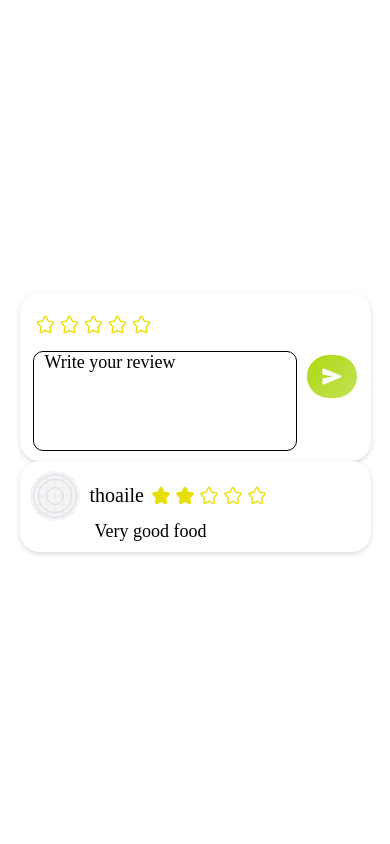
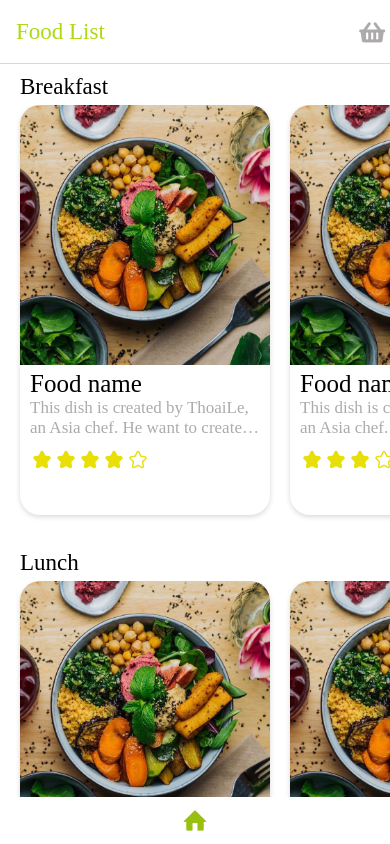
Before and after one commit to kientr2002/Foody, a React Native app in the folder frontend/: screen / in a window 390 px wide. Built offline with nearby package versions, Linux system fonts and the light colour scheme; a web font is replaced by a local one.

Commit message:
Finishing Ui code for home page and food detail page

```diff
--- a/frontend/App.tsx
+++ b/frontend/App.tsx
@@ -2,6 +2,7 @@ import * as React from 'react'
 import { useFonts } from 'expo-font'
 import { ReviewCard, ReviewInput } from './src/components/review/Review'
 import { View } from 'react-native'
+import UserView from './src/screens/user/UserView'
 
 
 export default function App() {
@@ -18,17 +19,6 @@ export default function App() {
         return null
 
     return (
-        <View style={{
-            flex: 1,
-            justifyContent: 'center',
-            alignItems: 'center'
-        }}>
-            <ReviewInput />
-            <ReviewCard
-                username='thoaile'
-                rate={2}
-                body='Very good food'
-            />
-        </View>
+        <UserView />
     )
 }
--- a/frontend/src/components/card/styles.tsx
+++ b/frontend/src/components/card/styles.tsx
@@ -4,6 +4,7 @@ import color from "../../styles/color"
 const styles = StyleSheet.create({
     background: {
         borderRadius: 20,
+        marginBottom: 5,
 
         display: 'flex',
         flexDirection: 'column',
@@ -13,9 +14,8 @@ const styles = StyleSheet.create({
         shadowOffset: { width: 0, height: 2 },
         shadowOpacity:  0.15,
         shadowRadius: 5,
-        elevation: 0,
+        elevation: 2,
 
-        borderWidth: 1,
     },
     background_1: {
         width: 250,
--- a/frontend/src/components/review/Review.tsx
+++ b/frontend/src/components/review/Review.tsx
@@ -10,6 +10,14 @@ export interface ReviewCardAttribute {
     username: string,
     rate: number,
     body: string,
+}
+
+export interface ReviewInputAttribute {
+    rate: number
+    setRate: (rate:number) => void
+    comment: string
+    setComment: (comment:string) => void
+    handleSubmit: (rate:number, comment:string) => void
 }
 
 function Stars({ rate }:any) {
@@ -35,10 +43,7 @@ function Stars({ rate }:any) {
     )
 }
 
-export function ReviewInput(props:any) {
-    const [rate, setRate] = React.useState<number>(0)
-    const [comment, setComment] = React.useState<string>('')
-
+export function ReviewInput({rate, setRate, comment, setComment, handleSubmit}:ReviewInputAttribute) {
     return (
         <View style={styles.reviewInput}>
             <View style={styles.input}>
@@ -100,6 +105,7 @@ export function ReviewInput(props:any) {
             <Button
                 type='confirm'
                 comment
+                onPress={() => handleSubmit(rate, comment)}
             />
         </View>
     )
--- a/frontend/src/components/review/styles.tsx
+++ b/frontend/src/components/review/styles.tsx
@@ -3,20 +3,20 @@ import color from '../../styles/color'
 
 const styles = StyleSheet.create({
     reviewInput: {
-        width: '90%',
+        width: '95%',
         display: 'flex',
         flexDirection: 'row',
         justifyContent: 'center',
         alignItems: 'center',
 
-        paddingVertical: 10,
+        paddingVertical: 15,
         borderRadius: 20,
         backgroundColor: color.background,
         shadowColor: "#000",
         shadowOffset: { width: 0, height: 2 },
         shadowOpacity:  0.15,
         shadowRadius: 5,
-        elevation: 5
+        elevation: 1
     },
     input: {
         width: '75%',
@@ -35,7 +35,7 @@ const styles = StyleSheet.create({
     },
 
     reviewCard: {
-        width: '90%',
+        width: '95%',
         paddingVertical: 10,
         paddingHorizontal: 10,
         borderRadius: 20,
@@ -44,7 +44,7 @@ const styles = StyleSheet.create({
         shadowOffset: { width: 0, height: 2 },
         shadowOpacity:  0.15,
         shadowRadius: 5,
-        elevation: 5
+        elevation: 1
     },
     reviewCardTitle: {
         display: 'flex',
--- a/frontend/src/screens/user/FoodDetail/FoodDetail.tsx
+++ b/frontend/src/screens/user/FoodDetail/FoodDetail.tsx
@@ -1,9 +1,10 @@
 import * as React from 'react'
 import { NativeStackScreenProps } from '@react-navigation/native-stack'
-import { createMaterialTopTabNavigator, MaterialTopTabBarProps } from '@react-navigation/material-top-tabs'
-import { View, Text, Image, ScrollView, Pressable, TouchableOpacity, Animated } from 'react-native'
+import { createMaterialTopTabNavigator } from '@react-navigation/material-top-tabs'
+import { View, Text, Image, ScrollView, } from 'react-native'
 import * as Progress from 'react-native-progress'
 import { HomeStackParamList } from '../../../util/types'
+import { ReviewInput, ReviewCard } from '../../../components/review/Review'
 
 import styles from './styles'
 import color from '../../../styles/color'
@@ -36,6 +37,14 @@ function Recipe({ recipe }:any) {
 }
 
 function About({ body }:any) {
+    const [reviews, setReview] = React.useState< Array<Object> >([])
+    const [rate, setRate] = React.useState<number>(0)
+    const [comment, setComment] = React.useState<string>('')
+
+    const handleSubmit = (rate:number, comment:string) => {
+        setReview([...reviews, {rate, body: comment, username: 'thoaile'}])
+    }
+
     return (
         <ScrollView style={styles.tabBody}>
             {/* Nutrient section */}
@@ -99,9 +108,32 @@ function About({ body }:any) {
 
             {/* Comment section */}
             <View>
-            <Text style={styles.sectionTitle}>Reviews</Text>
-                <View style={styles.sectionContainer}>
-                    <Text>Hlello</Text>
+                <Text style={styles.sectionTitle}>Reviews</Text>
+                <View
+                    style={{
+                        flex: 1,
+                        justifyContent: 'center',
+                        alignItems: 'center'
+                    }}
+                >
+                    <ReviewInput
+                        rate={rate}
+                        setRate={setRate}
+                        comment={comment}
+                        setComment={setComment}
+                        handleSubmit={handleSubmit}
+                    />
+                </View>
+                <View style={styles.reviewCardContainer}>
+                    {reviews.length !== 0 && reviews.map((review:any, i:any) => (
+                        <ReviewCard
+                            key={i}
+                            username={review.username}
+                            body={review.body}
+                            rate={review.rate}
+                        />
+                    ))}
+                    {reviews.length === 0 && <Text>No comments</Text>}
                 </View>
             </View>
 
--- a/frontend/src/screens/user/FoodDetail/styles.tsx
+++ b/frontend/src/screens/user/FoodDetail/styles.tsx
@@ -57,7 +57,9 @@ const styles = StyleSheet.create({
         fontSize: 17
     },
     sectionContainer: {
-
+        flex: 1,
+        justifyContent: 'center',
+        alignItems: 'center'
     },
 
     nutrientElement: {
@@ -71,6 +73,13 @@ const styles = StyleSheet.create({
     progressBar: {
         marginLeft: 20,
         borderRadius: 10
+    },
+
+    reviewCardContainer: {
+        flex: 1,
+        justifyContent: 'center',
+        alignItems: 'center',
+        marginVertical: 20
     }
 })
 
--- a/frontend/src/screens/user/FoodList/FoodList.tsx
+++ b/frontend/src/screens/user/FoodList/FoodList.tsx
@@ -77,9 +77,7 @@ export default function FoodDetail({ route, navigation }: Props) {
             <View>
                 <Text style={styles.mealTitle}>Lunch</Text>
                 <ScrollView
-                    contentContainerStyle={{
-                        paddingLeft: 20,
-                    }}
+                    contentContainerStyle={styles.mealContainer}
                     showsHorizontalScrollIndicator={false}
                     horizontal={true}
                 >
@@ -99,9 +97,7 @@ export default function FoodDetail({ route, navigation }: Props) {
             <View>
                 <Text style={styles.mealTitle}>Dinner</Text>
                 <ScrollView
-                    contentContainerStyle={{
-                        paddingLeft: 20,
-                    }}
+                    contentContainerStyle={styles.mealContainer}
                     showsHorizontalScrollIndicator={false}
                     horizontal={true}
                 >
--- a/frontend/src/screens/user/FoodList/styles.tsx
+++ b/frontend/src/screens/user/FoodList/styles.tsx
@@ -7,7 +7,8 @@ const styles = StyleSheet.create({
     },
     mealContainer: {
         backgroundColor: 'transparent',
-        paddingLeft: 20
+        paddingLeft: 20,
+        marginBottom: 20
     },
     mealTitle: {
         fontFamily: 'SF-Pro-Rounded_semibold',
--- a/frontend/src/screens/user/Home/Home.tsx
+++ b/frontend/src/screens/user/Home/Home.tsx
@@ -34,7 +34,7 @@ export default function Home({ route, navigation }:Props) {
                 name='Food Detail'
                 component={FoodDetail}
                 options={({ route }) => ({
-                    // title: route.params.name,
+                    title: route.params.name,
                     headerRight: () => (<HeaderButton type={2} />)
                 })}
             />
```
